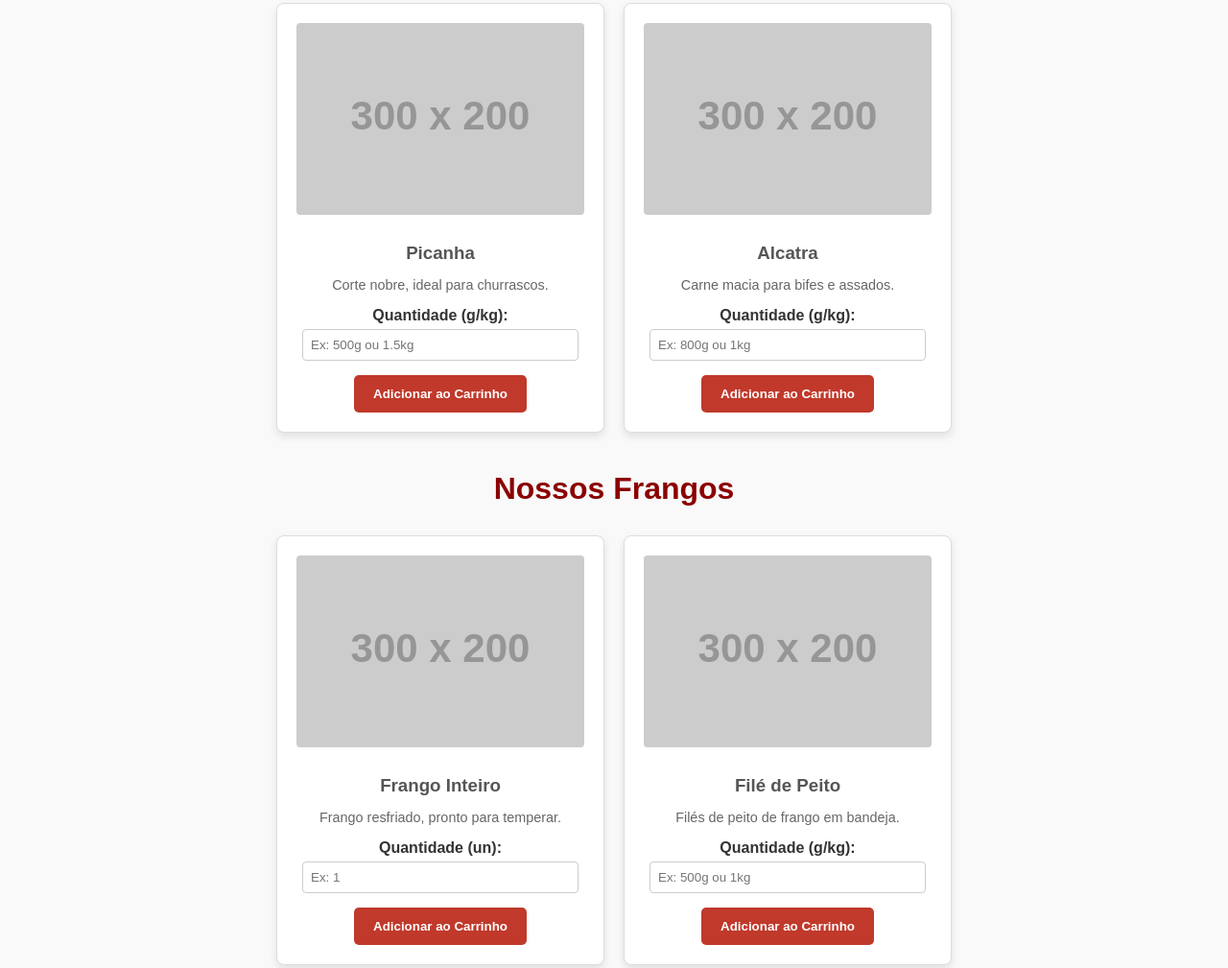
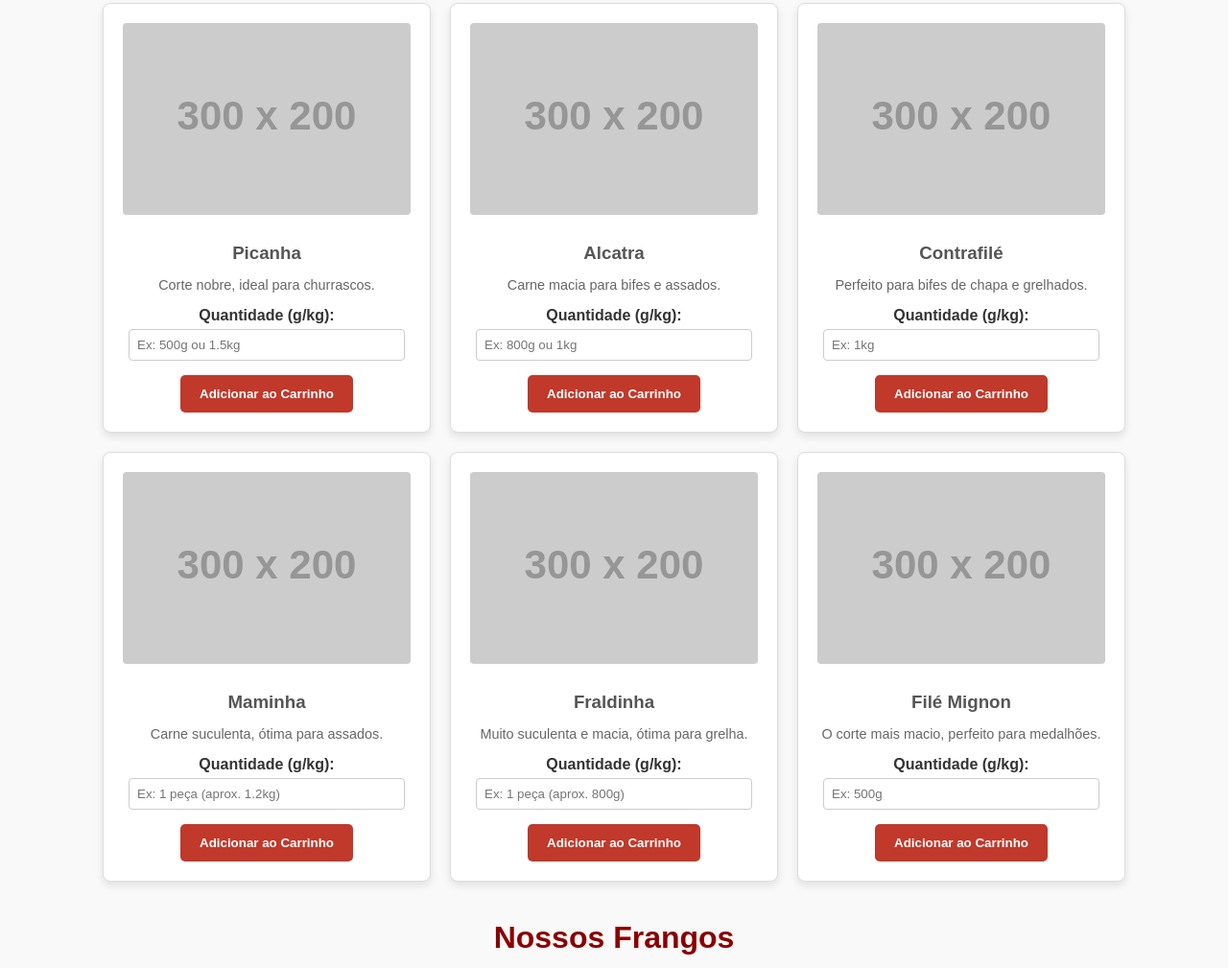
Before and after one commit to daniloalmeida19/modelo-acougue, a plain HTML site: page index.html in a window 1280 px wide. Shown: the part 221-1230 px from the top of the page at 96% size. Drawn offline with Linux system fonts and the light colour scheme; placeholder pictures from the web are drawn by us.

Commit message:
arrumado

```diff
--- a/index.html
+++ b/index.html
@@ -40,7 +40,47 @@
                     <button class="add-to-cart-btn">Adicionar ao Carrinho</button>
                 </div>
 
-                 <!-- Adicione mais produtos de carne aqui -->
+                <!-- Produto 3 -->
+                <div class="produto-card">
+                    <img src="https://via.placeholder.com/300x200.png?text=Contrafilé" alt="Corte de Contrafilé">
+                    <h3>Contrafilé</h3>
+                    <p>Perfeito para bifes de chapa e grelhados.</p>
+                    <label for="contrafile-qtd">Quantidade (g/kg):</label>
+                    <input type="text" id="contrafile-qtd" placeholder="Ex: 1kg">
+                    <button class="add-to-cart-btn">Adicionar ao Carrinho</button>
+                </div>
+
+                <!-- Produto 4 -->
+                <div class="produto-card">
+                    <img src="https://via.placeholder.com/300x200.png?text=Maminha" alt="Corte de Maminha">
+                    <h3>Maminha</h3>
+                    <p>Carne suculenta, ótima para assados.</p>
+                    <label for="maminha-qtd">Quantidade (g/kg):</label>
+                    <input type="text" id="maminha-qtd" placeholder="Ex: 1 peça (aprox. 1.2kg)">
+                    <button class="add-to-cart-btn">Adicionar ao Carrinho</button>
+                </div>
+
+                <!-- Produto 5 -->
+                <div class="produto-card">
+                    <img src="https://via.placeholder.com/300x200.png?text=Fraldinha" alt="Corte de Fraldinha">
+                    <h3>Fraldinha</h3>
+                    <p>Muito suculenta e macia, ótima para grelha.</p>
+                    <label for="fraldinha-qtd">Quantidade (g/kg):</label>
+                    <input type="text" id="fraldinha-qtd" placeholder="Ex: 1 peça (aprox. 800g)">
+                    <button class="add-to-cart-btn">Adicionar ao Carrinho</button>
+                </div>
+
+                <!-- Produto 6 -->
+                <div class="produto-card">
+                    <img src="https://via.placeholder.com/300x200.png?text=Filé+Mignon" alt="Corte de Filé Mignon">
+                    <h3>Filé Mignon</h3>
+                    <p>O corte mais macio, perfeito para medalhões.</p>
+                    <label for="file-mignon-qtd">Quantidade (g/kg):</label>
+                    <input type="text" id="file-mignon-qtd" placeholder="Ex: 500g">
+                    <button class="add-to-cart-btn">Adicionar ao Carrinho</button>
+                </div>
+
+                <!-- Adicione mais produtos de carne bovina aqui -->
             </div>
         </section>
 
```
